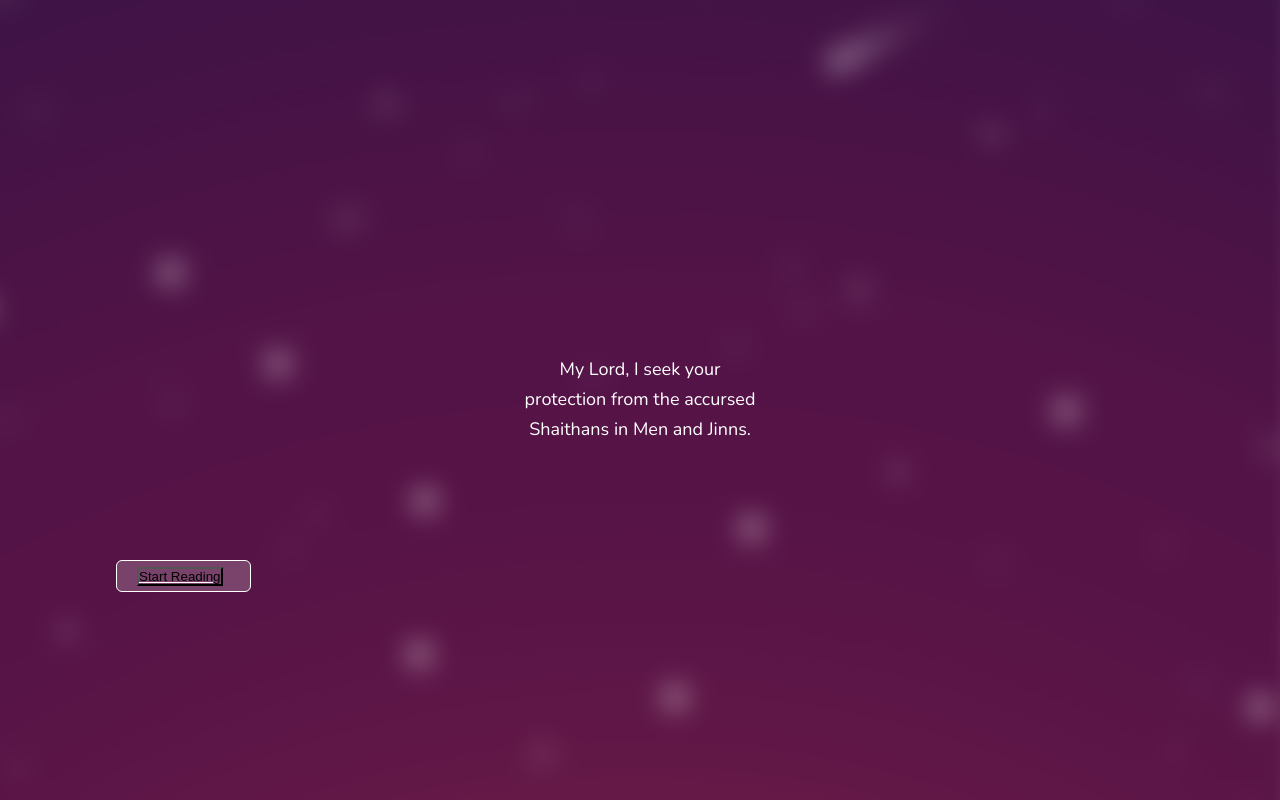
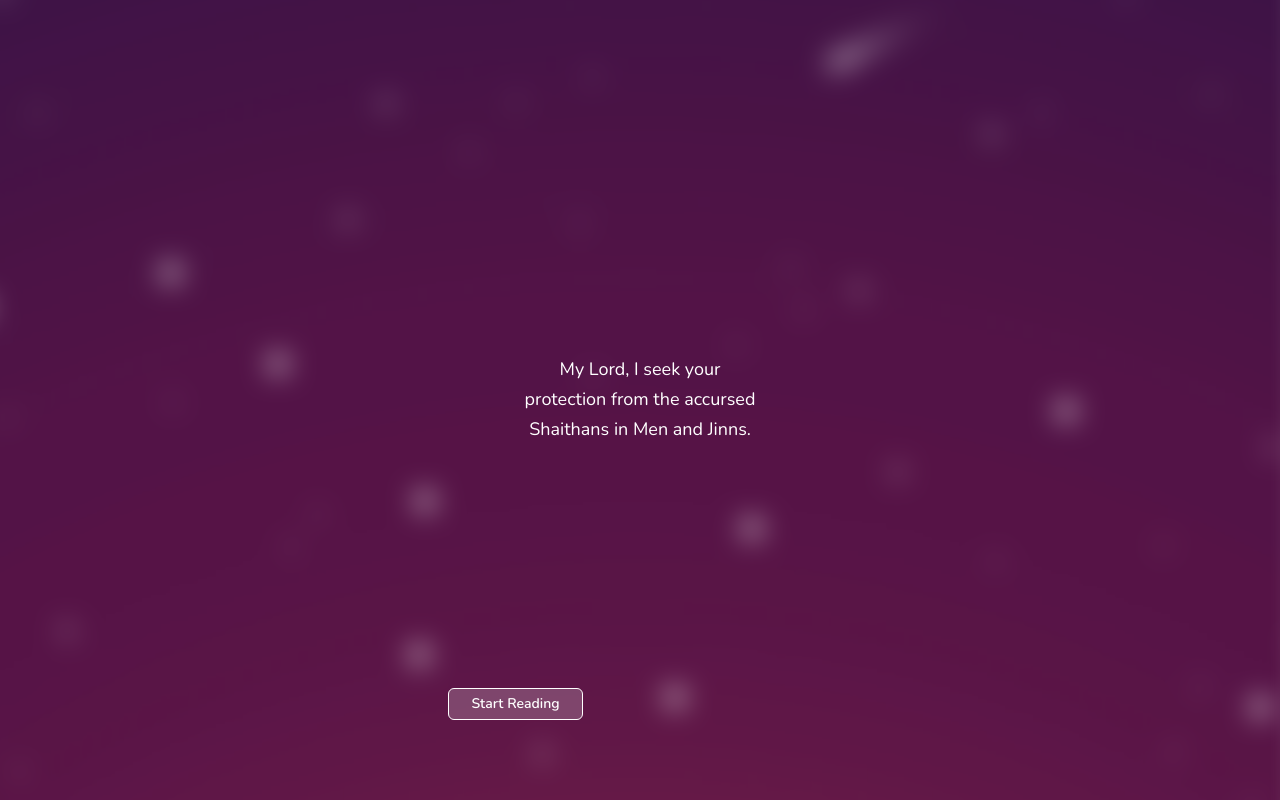
Before and after one commit to aakj2010/drfazl, a React (Create React App) app: page /welcome in a window 1280 px wide. Built offline with nearby package versions, Linux system fonts and the light colour scheme.

Commit message:
start button  position

```diff
--- a/src/screen/LandingPage.jsx
+++ b/src/screen/LandingPage.jsx
@@ -10,7 +10,7 @@ const LandingPage = () => {
         setTimeout(() => {
             setShow(!show)
         }, 3000)
-    },[])
+    }, [])
 
     return (
         <div className='landing_page'>
@@ -29,10 +29,10 @@ const LandingPage = () => {
             {
                 show &&
                 <>
-                    <div className='landing-text'>
+                    <div className='landing-text-box'>
                         <p className='landing-text'> My Lord, I seek your protection from the accursed Shaithans in Men and Jinns.</p>
-                        <Link to='/Chapters' className='start-btn'>
-                            <button >Start Reading</button>
+                        <Link to='/Chapters'>
+                            <button className='start-btn'>Start Reading</button>
                         </Link>
                     </div>
 
--- a/src/screen/landingPage.css
+++ b/src/screen/landingPage.css
@@ -2,6 +2,7 @@
   width: 100vw;
   height: 100vh;
   display: flex;
+  /* flex-direction: column; */
   align-items: center;
   justify-content: center;
   background: url("../Assets/landing_page.svg");
@@ -27,20 +28,7 @@
   width: 102px;
   height: 46px;
 }
-.landing-text {
-  width: 234px;
-  height: 90px;
-  font-family: "Nunito";
-  font-style: normal;
-  font-weight: 400;
-  font-size: 18px;
-  line-height: 165%;
-  text-align: center;
-  color: #ffffff;
-  display: flex;
-  align-items: center;
-  justify-content: center;
-}
+
 .landing-title h4 {
   width: 102px;
   height: 29px;
@@ -64,18 +52,43 @@
   line-height: 140%;
   color: #fff;
 }
+
+.landing-text-box {
+  display: flex;
+  justify-content: center;
+  align-items: center;
+  flex-direction: column;
+}
+.landing-text {
+  width: 234px;
+  height: 90px;
+  font-family: "Nunito";
+  font-style: normal;
+  font-weight: 400;
+  font-size: 18px;
+  line-height: 165%;
+  text-align: center;
+  color: #ffffff;
+  display: flex;
+  align-items: center;
+  justify-content: center;
+}
+.landing-text .start-btn {
+  text-decoration: none;
+}
 .start-btn {
+  text-align: center;
   display: flex;
-  flex-direction: row;
   align-items: center;
-  text-align: center;
-  padding: 0px 20px;
+  justify-content: center;
+  padding: 0 20px;
   gap: 10px;
   position: absolute;
   width: 135px;
   height: 32px;
-  left: 116px;
-  top: 560px;
+  left: 35%;
+  /* top: 560px; */
+  bottom: 10%;
   background: rgba(255, 255, 255, 0.2);
   border: 1px solid #ffffff;
   border-radius: 6px;
@@ -86,6 +99,3 @@
   line-height: 140%;
   color: #ffffff;
 }
-button{
-  background: transparent;
-}
```
